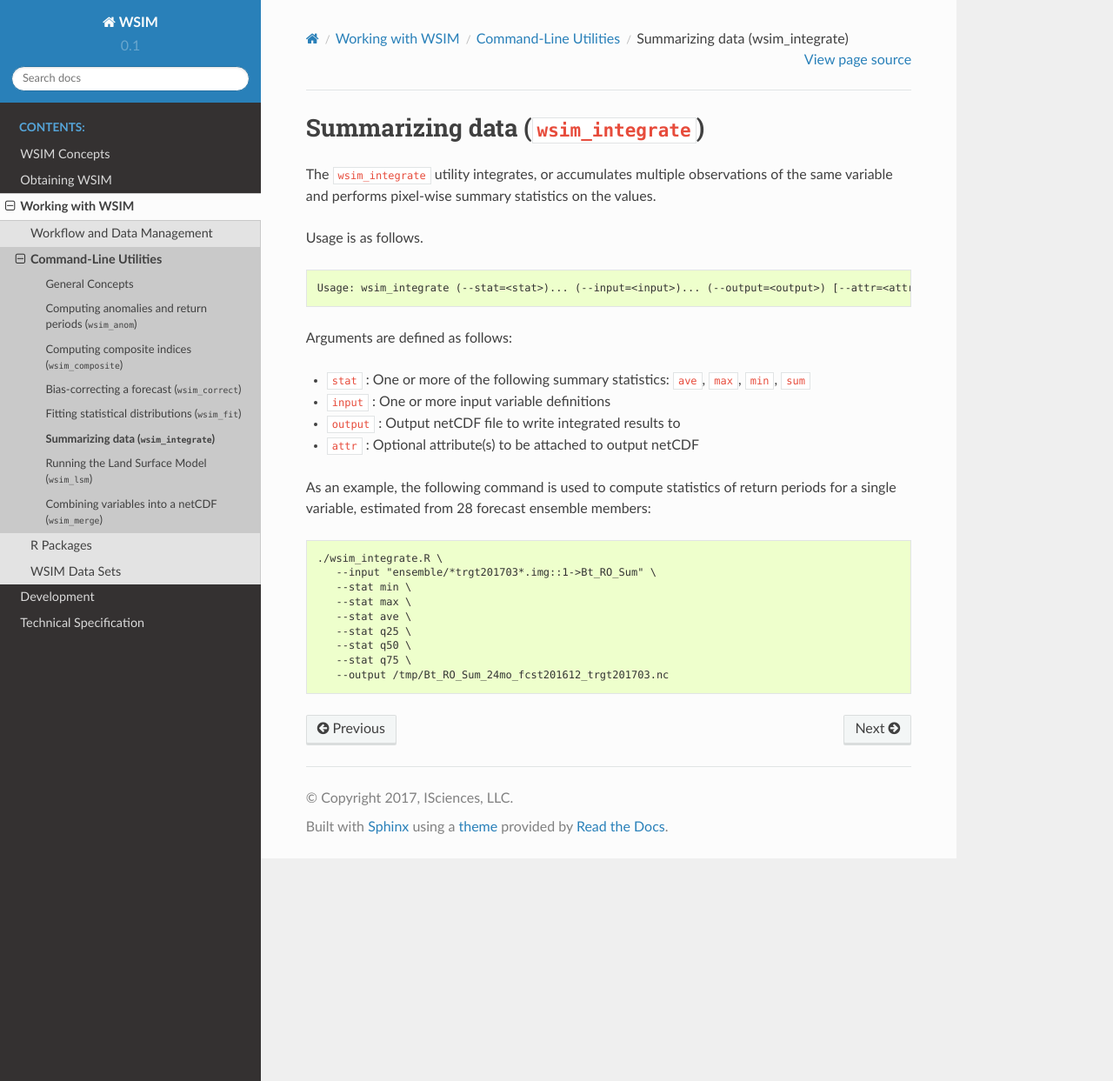
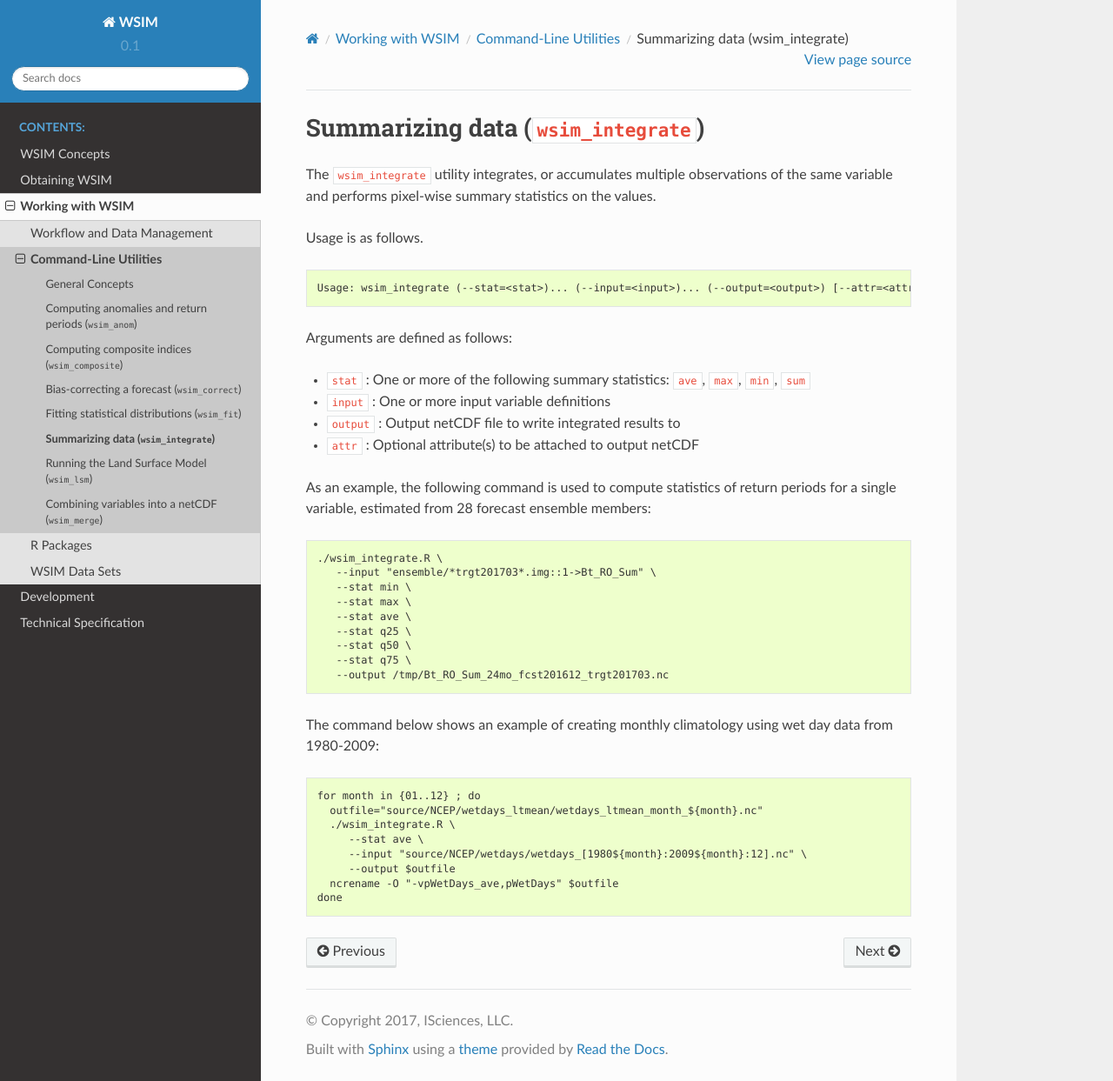
Before and after one commit to isciences/wsim, a Sphinx documentation site: the page built from docs/working/scripts/wsim_integrate.rst, in a window 1280 px wide and 1243 px high. Shown: the whole window at 87% size. Built offline with Sphinx 7.4.7 and the Read the Docs theme 2.0.0, drawn with Linux system fonts in a browser that asks for light colours.

Commit message:
Add example to wsim_integrate docs

```diff
--- a/docs/working/scripts/wsim_integrate.rst
+++ b/docs/working/scripts/wsim_integrate.rst
@@ -29,3 +29,16 @@ As an example, the following command is used to compute statistics of return per
     --stat q50 \
     --stat q75 \
     --output /tmp/Bt_RO_Sum_24mo_fcst201612_trgt201703.nc
+
+The command below shows an example of creating monthly climatology using wet day data from 1980-2009:
+
+.. code-block:: console
+
+ for month in {01..12} ; do
+   outfile="source/NCEP/wetdays_ltmean/wetdays_ltmean_month_${month}.nc"
+   ./wsim_integrate.R \
+      --stat ave \
+      --input "source/NCEP/wetdays/wetdays_[1980${month}:2009${month}:12].nc" \
+      --output $outfile
+   ncrename -O "-vpWetDays_ave,pWetDays" $outfile
+ done
```
